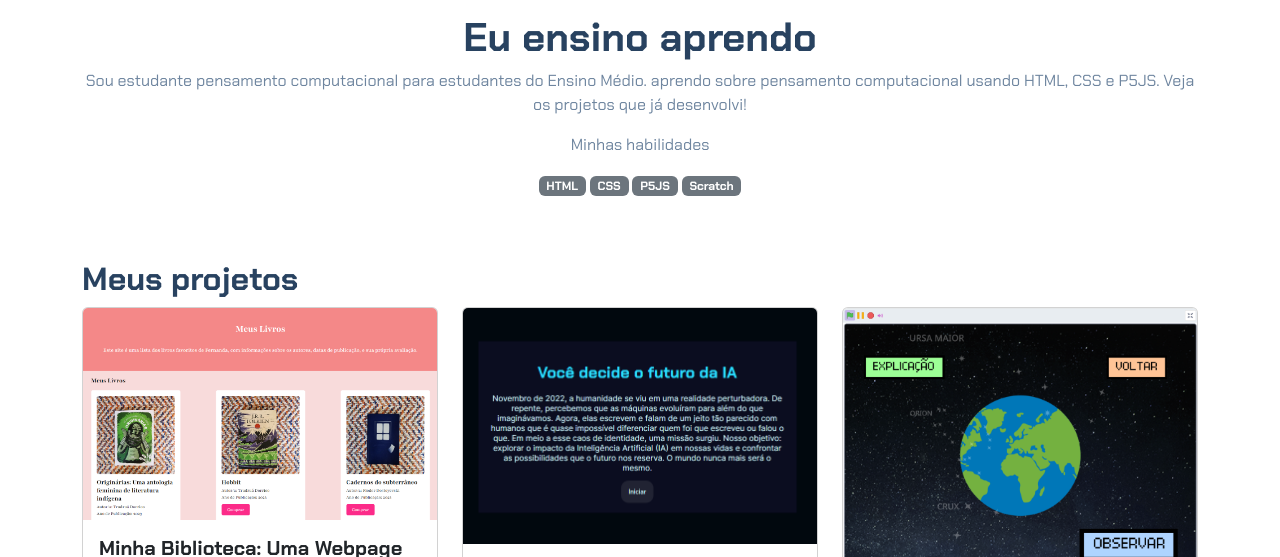
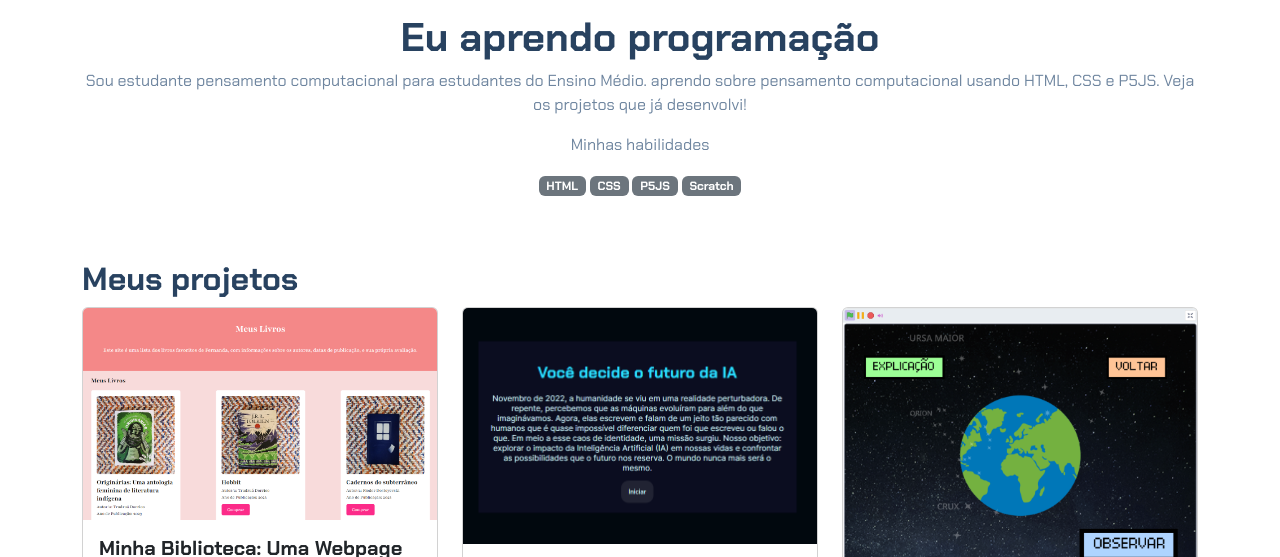
Before and after one commit to NicolyDalle/portfolio-nicoly, a plain HTML site: page index.html in a window 1280 px wide. Shown: the part 183-740 px from the top of the page. Drawn offline with nearby package versions, Linux system fonts and the light colour scheme.

Commit message:
Update index.html

```diff
--- a/index.html
+++ b/index.html
@@ -15,7 +15,7 @@
         <img src="img/avatar-perfil.png" alt="avatar da nicoly" class="rounded-circle" width="150" height="150"
             srcset="">
         <p class="lead">Eu sou nicoly_</p>
-        <h1>Eu ensino aprendo</h1>
+        <h1>Eu aprendo programação</h1>
         <p>Sou estudante pensamento computacional para estudantes do Ensino
          Médio. aprendo sobre pensamento computacional usando HTML, CSS e P5JS. Veja os projetos
             que já desenvolvi!</p>
```
